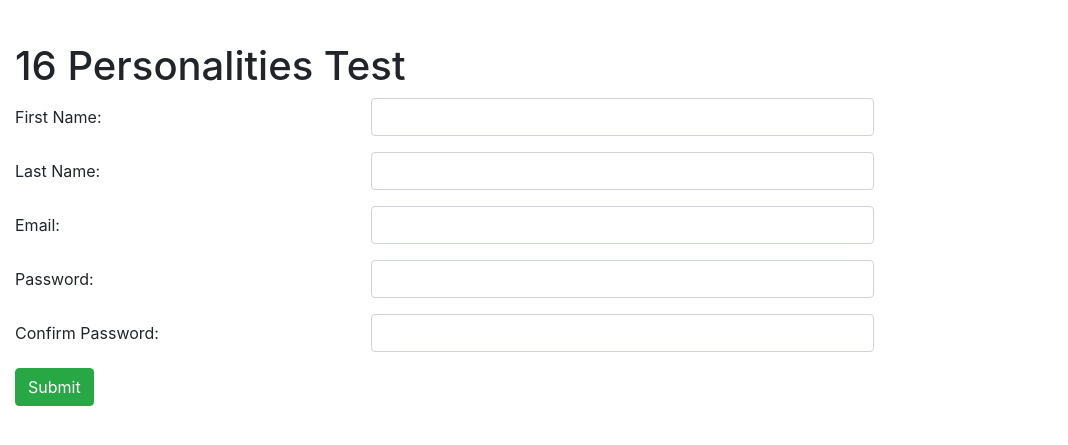
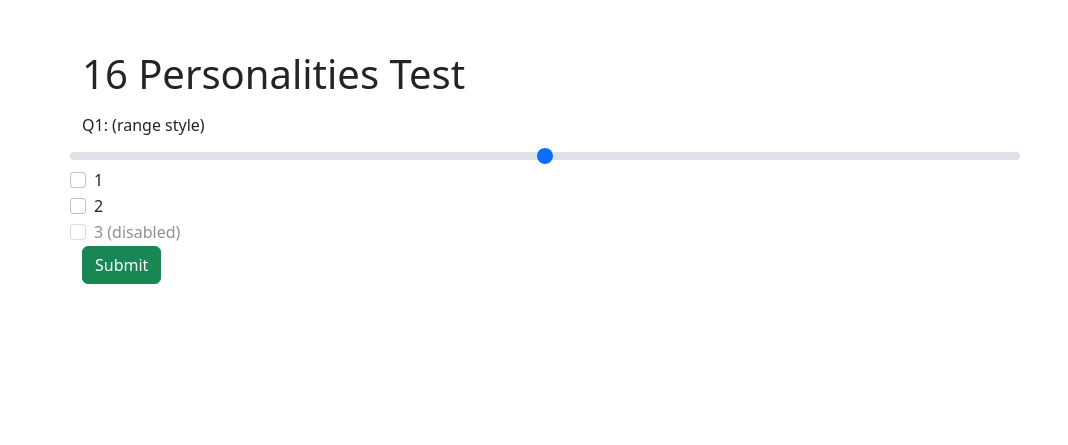
Before and after one commit to sdress/personality-test, a Flask app: page /test in a window 1280 px wide. Shown: the top 445 px of the page, without its empty margins (0-1068 px from the left). Run offline with Flask 2, Linux system fonts and the light colour scheme.

Commit message:
testing Bootstrap form styles

```diff
--- a/flask_app/templates/form.html
+++ b/flask_app/templates/form.html
@@ -6,7 +6,7 @@
     <meta name="viewport" content="width=device-width, initial-scale=1.0">
     <title>Document</title>
     <!-- Bootstrap link, if desired -->
-    <link rel="stylesheet" href="https://cdn.jsdelivr.net/npm/bootstrap@4.3.1/dist/css/bootstrap.min.css" integrity="sha384-ggOyR0iXCbMQv3Xipma34MD+dH/1fQ784/j6cY/iJTQUOhcWr7x9JvoRxT2MZw1T" crossorigin="anonymous">
+    <link href="https://cdn.jsdelivr.net/npm/bootstrap@5.2.3/dist/css/bootstrap.min.css" rel="stylesheet" integrity="sha384-rbsA2VBKQhggwzxH7pPCaAqO46MgnOM80zW1RWuH61DGLwZJEdK2Kadq2F9CUG65" crossorigin="anonymous">
     <!-- connect to static folder css file -->
     <link rel="stylesheet" href="{{ url_for('static', filename='styles.css')}}">
 </head>
@@ -22,38 +22,28 @@
         {% endwith %}
     </div>
     <div class="container-fluid">
+        <div class="container">
+
             <div class="row">
                 <div class="reg-form col-lg-10">
                     <h1>16 Personalities Test</h1>
-                <form action="/submit-test" method="post">
+                    <form action="" method="post">
                         <div class="form-group row">
-                        <label for="first_name" class="col-sm-4 col-form-label">First Name: </label>
-                        <div class="col-sm-6">
-                            <input type="text" name="first_name" class="form-control">
-                        </div>
+                            <label for="Q1" class="col-sm-4 col-form-label">Q1: (range style)</label>
+                            <input type="range" class="form-range" min="-3" max="3" step="1">
                         </div>
                         <div class="form-group row">
-                        <label for="last_name" class="col-sm-4 col-form-label">Last Name: </label>
-                        <div class="col-sm-6">
-                            <input type="text" name="last_name" class="form-control">
+                            <div class="form-check form-check-inline">
+                                <input class="form-check-input" type="checkbox" id="inlineCheckbox1" value="option1">
+                                <label class="form-check-label" for="inlineCheckbox1">1</label>
                             </div>
+                            <div class="form-check form-check-inline">
+                                <input class="form-check-input" type="checkbox" id="inlineCheckbox2" value="option2">
+                                <label class="form-check-label" for="inlineCheckbox2">2</label>
                             </div>
-                    <div class="form-group row">
-                        <label for="email" class="col-sm-4 col-form-label">Email: </label>
-                        <div class="col-sm-6">
-                            <input type="text" name="email" class="form-control">
-                        </div>
-                    </div>
-                    <div class="form-group row">
-                        <label for="password" class="col-sm-4 col-form-label">Password: </label>
-                        <div class="col-sm-6">
-                            <input type="password" name="password" class="form-control">
-                        </div>
-                    </div>
-                    <div class="form-group row">
-                        <label for="pass_confirm" class="col-sm-4 col-form-label">Confirm Password: </label>
-                        <div class="col-sm-6">
-                            <input type="password" name="pass_confirm" class="form-control">
+                            <div class="form-check form-check-inline">
+                                <input class="form-check-input" type="checkbox" id="inlineCheckbox3" value="option3" disabled>
+                                <label class="form-check-label" for="inlineCheckbox3">3 (disabled)</label>
                             </div>
                         </div>
                         <input class="btn btn-success" type="submit"></input>
@@ -61,5 +51,6 @@
                 </div>
             </div>
         </div>
+    </div>
     </body>
 </html>
```
Lines whose indentation alone changed are shown as unchanged.
